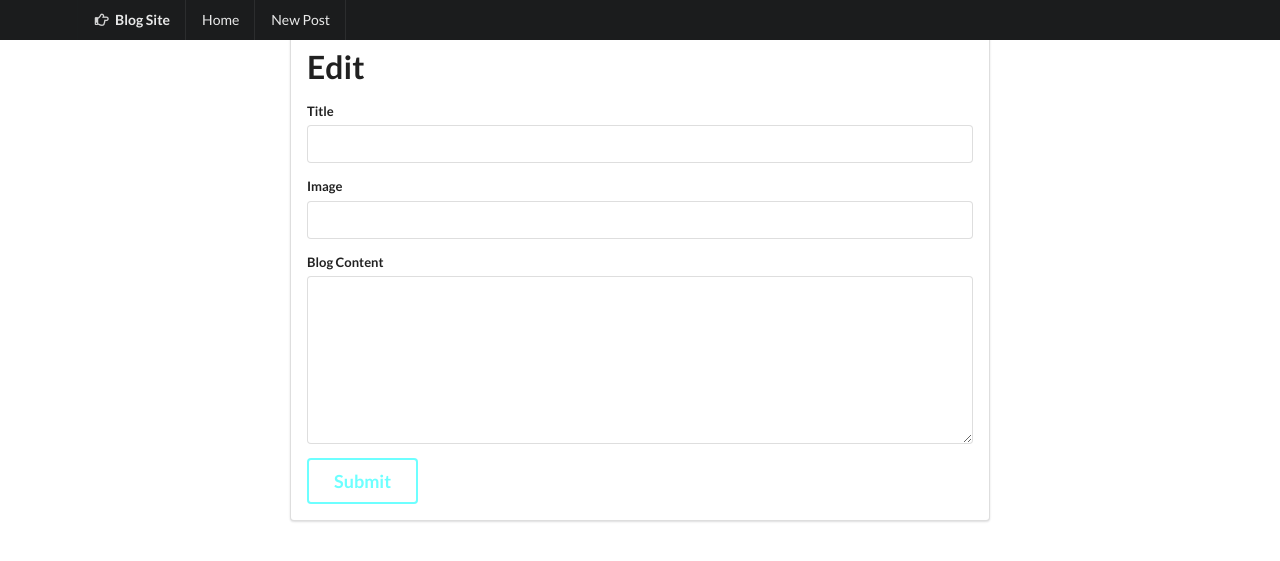
After one commit to wheresronald0/blogApp, a Node server app: template views/edit.ejs in a window 1280 px wide. The commit adds this page. Shown: the top 561 px of the page. Run offline with Node 20, Linux system fonts and the light colour scheme; the template is opened without the code that fills it, so the values that code supplies are empty; some libraries are stand-ins or nearby versions.

Commit message:
added edit updata and destroy routes

```diff
--- a/app.js
+++ b/app.js
@@ -2,11 +2,13 @@ var express = require("express");
 var app = express();
 var request = require("request");
 var mongoose = require("mongoose");
+var methodOverride = require("method-override");
 
 //App Config//
 var bodyParser = require("body-parser");
 app.use(bodyParser.urlencoded({ extended: true })); //use all the time cut paste
 app.use(express.static("public"));
+app.use(methodOverride("_method"));
 app.set("view engine", "ejs");
 
 //Mongoose Model Config//
@@ -76,6 +78,42 @@ app.get("/blogs/:id", function(req, res) {
   });
 });
 
+//EDIT ROUTE//
+app.get("/blogs/:id/edit", (req, res) => {
+  Blog.findById(req.params.id, (err, foundBlog) => {
+    if (err) {
+      res.redirect("/blogs");
+    } else {
+      res.render("edit", { blog: foundBlog });
+    }
+  });
+});
+
+//UPDATE ROUTE
+app.put("/blogs/:id", (req, res) => {
+  Blog.findByIdAndUpdate(req.params.id, req.body.blog, (err, updattedBlog) => {
+    if (err) {
+      res.redirect("/blogs");
+    } else {
+      res.redirect("/blogs/" + req.params.id);
+    }
+  });
+});
+
+//DESTROY ROUTE
+
+app.delete("/blogs/:id", (req, res) => {
+  //destroy bog
+  Blog.findByIdAndRemove(req.params.id, (err, deletedBlog) => {
+    if (err) {
+      res.redirect("/blogs");
+      //redirect somewhere
+    } else {
+      res.redirect("/blogs");
+    }
+  });
+});
+
 app.listen(4000, function() {
   console.log("Blog server is fired up!!");
 });
--- a/package.json
+++ b/package.json
@@ -20,6 +20,7 @@
     "body-parser": "^1.18.3",
     "ejs": "^2.6.1",
     "express": "^4.16.3",
+    "method-override": "^3.0.0",
     "mongoose": "^5.3.0",
     "request": "^2.88.0"
   }
--- /dev/null
+++ b/views/edit.ejs
@@ -0,0 +1,26 @@
+<% include partials/header.ejs %>
+
+<div class="ui main text container segment">
+    <div class="ui huge header">Edit
+        <%=blog.title%>
+    </div>
+    <form class="ui form" action="/blogs/<%= blog._id %>?_method=PUT" method="POST">
+        <div class="field">
+            <label>Title</label>
+            <input type="text" name="blog[title]" value=" <%= blog.title%> ">
+        </div>
+
+        <div class="field">
+            <label>Image</label>
+            <input type="text" name="blog[image]" value=" <%= blog.image%> ">
+        </div>
+
+        <div class="field">
+            <label>Blog Content</label>
+            <textarea name="blog[body]"> <%= blog.body%> </textarea>
+        </div>
+        <input class="ui inverted teal big button" type="submit">
+    </form>
+</div>
+
+<% include partials/footer.ejs %>
```
Also changed, not shown: programming_note.md (+5 -0 lines), views/show.ejs (+6 -3 lines), 1 other file.
